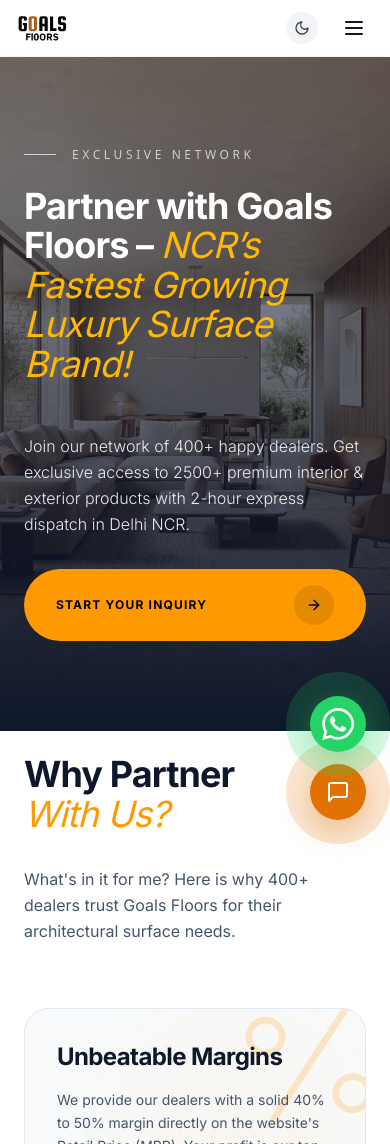
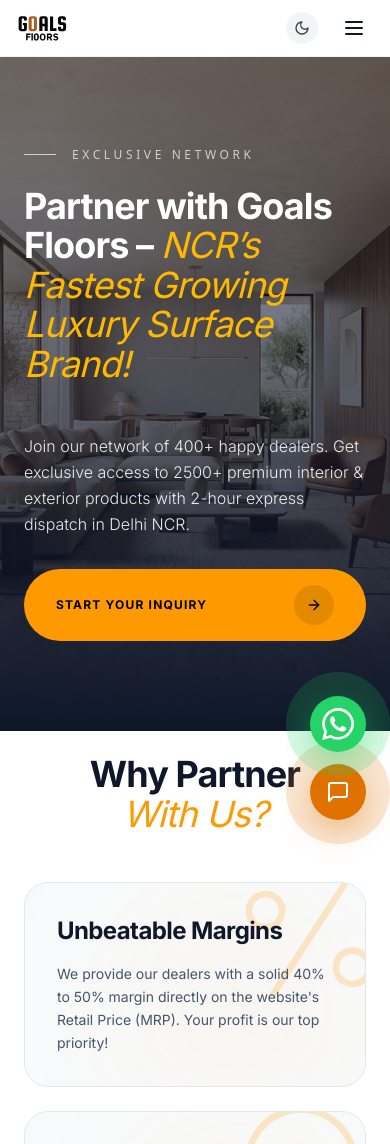
Before and after one commit to goalsfloorsworld-tech/goalsfloors, a Next.js app: page /dealer in a window 390 px wide. Shown: the top 1144 px of the page. Built offline with nearby package versions, Linux system fonts and the light colour scheme.

Commit message:
UI: Align dealer page heading (centered on mobile, line on desktop)

```diff
--- a/src/components/dealer/DealerSections.tsx
+++ b/src/components/dealer/DealerSections.tsx
@@ -52,13 +52,10 @@
   return (
     <section className="py-6 md:py-24 bg-white dark:bg-slate-950 px-6 md:px-16 text-slate-900 dark:text-white transition-colors duration-500 selection:bg-amber-500 selection:text-white">
       <div className="max-w-7xl mx-auto">
-        <div className="flex flex-col md:flex-row md:items-end justify-between mb-16 gap-8">
-            <h2 className="text-4xl md:text-6xl lg:text-7xl font-bold tracking-tight leading-[1.1]">
-              Why Partner <br /> <span className="font-playfair italic font-normal text-amber-500">With Us?</span>
+        <div className="flex flex-col md:flex-row md:items-end justify-between mb-12 md:mb-16 gap-8 items-center md:items-start">
+            <h2 className="text-4xl md:text-6xl lg:text-7xl font-bold tracking-tight leading-[1.1] text-center md:text-left">
+              Why Partner <br className="md:hidden" /> <span className="font-playfair italic font-normal text-amber-500">With Us?</span>
             </h2>
-            <p className="text-slate-600 dark:text-slate-400 max-w-sm text-base leading-relaxed">
-              What's in it for me? Here is why 400+ dealers trust Goals Floors for their architectural surface needs.
-            </p>
         </div>
 
         {/* Bento Grid */}
```
